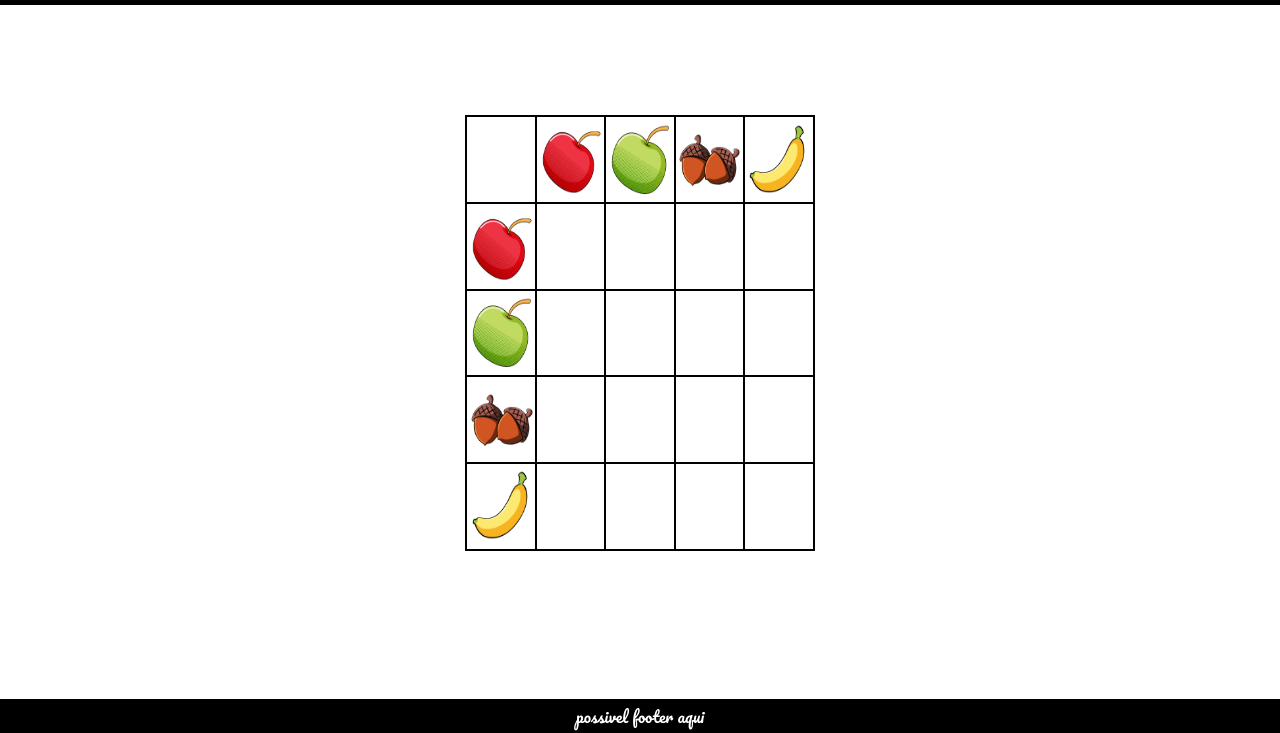
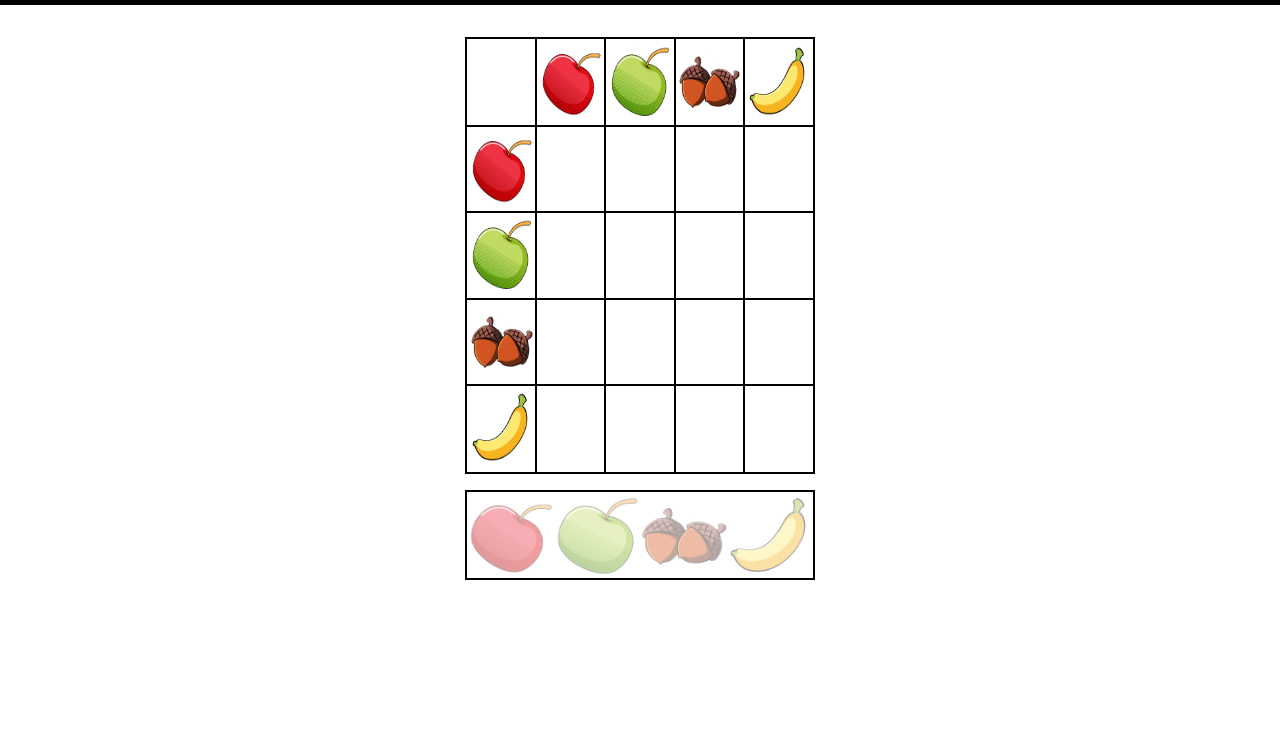
Before and after one commit to gabrieldantasoli/EA-Grupos_e_Aneis, a plain HTML site: page index.html in a window 1280 px wide. Both pictures are taken after a click on the button "Start". Shown: the part 67-800 px from the top of the page. Drawn offline with Linux system fonts and the light colour scheme.

Commit message:
Configurando o menu e adcionando elementos na tabela

```diff
--- a/index.html
+++ b/index.html
@@ -52,14 +52,19 @@
             <button id="start" onclick="generateWindow()">Start</button>
         </div>
 
-        <div id="tabela">
+        <div id="game">
+            <div id="tabela">
 
+            </div>
+            <div id="menu">
+
+            </div>
         </div>
     </main>
 
-    <footer>
+    <!-- <footer>
         <p>possivel footer aqui</p>
-    </footer>
+    </footer> -->
 
     <script src="scripts/mainScript.js"></script>
 </body>
--- a/scripts/mainScript.js
+++ b/scripts/mainScript.js
@@ -3,11 +3,12 @@ function generateWindow(){
     setImages();
 }
 
+//Criando a tabela das frutas .
 function setTable(){
     document.querySelector("#gameOptions").style.display = "none";
     document.querySelector("#tabela").style.display = "block";
 
-    let tamanho = document.querySelector("input[type='radio']:checked").getAttribute("data-number");
+    let tamanho = document.querySelector(".gamedificulty input[type='radio']:checked").getAttribute("data-number");
     let size = 100 / tamanho;
     let divPai = document.querySelector("#tabela");
     let divs = document.querySelectorAll("#tabela div");
@@ -21,6 +22,9 @@ function setTable(){
 
         for (let b = 0; b <= tamanho; b++) {
             let div = document.createElement("div");
+            if (b > 0) {
+                div.setAttribute("class", "divFruta");
+            }
             if((b == 0 && a != 0) || (a == 0 && b != 0)){
                 div.setAttribute("class", "imgContainer")
             }
@@ -30,17 +34,50 @@ function setTable(){
     }
 }
 
+//Adicionando imagens na tabela e no menu de frutas .
 function setImages(){
+    document.querySelector("#menu").style.display = "flex";
     const images = ["images/banana.png", "images/cereja.png", "images/laranja.png", "images/maca.png", "images/macaVerde.png", "images/manga.png", "images/melancia.png", "images/nozes.png", "images/pera.png", "images/tomate.png", "images/umbu.png", "images/uva.png"];
     images.sort(()=> Math.random() - 0.5);
     let imgContainers = document.querySelectorAll(".imgContainer");
-    const tamanho = document.querySelector("input[type='radio']:checked").getAttribute("data-number");
+    const tamanho = document.querySelector(".gamedificulty input[type='radio']:checked").getAttribute("data-number");
     let cont = 0;
+
+    // adicionando as frutas na tabela .
     imgContainers.forEach(item =>{
         let img = document.createElement("img");
-        img.setAttribute("class", "imgIcon")
+        img.setAttribute("class", "imgIcon");
         img.setAttribute("src", images[cont % tamanho]);
         cont++;
         item.appendChild(img);
     })
+
+    // Adicionando frutas ao menu .
+    let menu = document.querySelector("#menu");
+    menu.style.aspectRatio = `1 / ${1/(tamanho+1) * 10}`;
+    for (let a = 0; a < tamanho; a++) {
+        let img = document.createElement("img");
+        img.style.width = 100 / tamanho + "%";
+        img.setAttribute("class",`${images[a % tamanho].replace("images/"," ")}`)
+        img.setAttribute("src", images[a % tamanho]);
+        menu.appendChild(img);
+    }
 }
+
+document.querySelector("#menu").addEventListener("click",(e) => {
+    let images = document.querySelectorAll("#menu img");
+    images.forEach(item => {
+        item.classList.remove("active");
+    })
+    e.target.classList.add("active");
+})
+
+document.querySelector("#tabela").addEventListener("click",(e) => {
+    if (e.target.classList == "divFruta" && document.querySelector("#menu .active")) {
+        e.target.innerHTML = ""
+        let img = document.createElement("img");
+        img.setAttribute("class", "imgIcon");
+        img.setAttribute("src", document.querySelector("#menu .active").src);
+        e.target.appendChild(img)
+    }
+})
--- a/styles/style.css
+++ b/styles/style.css
@@ -20,9 +20,6 @@
 body{
     width: 100vw;
     height: 100vh;
-    display: flex;
-    justify-content: center;
-    align-items: center;
 }
 
 /* estilo do header começa aqui */
@@ -31,7 +28,6 @@ header{
     width: 100%;
     background-color: var(--black);
     padding: 0.5rem 2rem;
-    position: fixed;
     top: 0;left: 0;
 }
 header h1{
@@ -45,7 +41,8 @@ header h1{
     width: 90vw;
     max-width: 350px;
     margin: auto;
-    border: 2px solid var(--black);
+    margin-top: 3rem;
+    outline: 2px solid var(--black);
     border-radius: 2rem;
 }
 #gameOptions button{
@@ -83,15 +80,17 @@ header h1{
 
 /* estilo do gamemode termina aqui */
 
-/* estilo da tabela começa aqui */
+/* estilo da tabela e menu começa aqui */
 #tabela{
     width: 90vw;
     aspect-ratio: 1/1;
     max-width: 350px;
     margin: auto;
+    margin-top: 2rem;
     position: relative;
     display: none;
     border: 2px solid black;
+    user-select: none;
 }
 #tabela > div{
     display: flex;
@@ -113,9 +112,28 @@ header h1{
     height: 90%;
     width: 90%;
     margin-top: 5%;
+    user-select: none;
+    pointer-events: none;
 }
 
-/* estilo da tabela termina aqui */
+#menu {
+    width: 90vw;
+    max-width: 350px;
+    margin: auto;
+    margin-top: 1rem;
+    border: 2px solid var(--black);
+    align-items: center;
+    justify-content: center;
+    display: none;
+}
+#menu img{
+    opacity: 0.4;
+}
+#menu img.active{
+    opacity: 1;
+}
+
+/* estilo da tabela e menu termina aqui */
 
 /* estilo do footer começa aqui */
 
```
